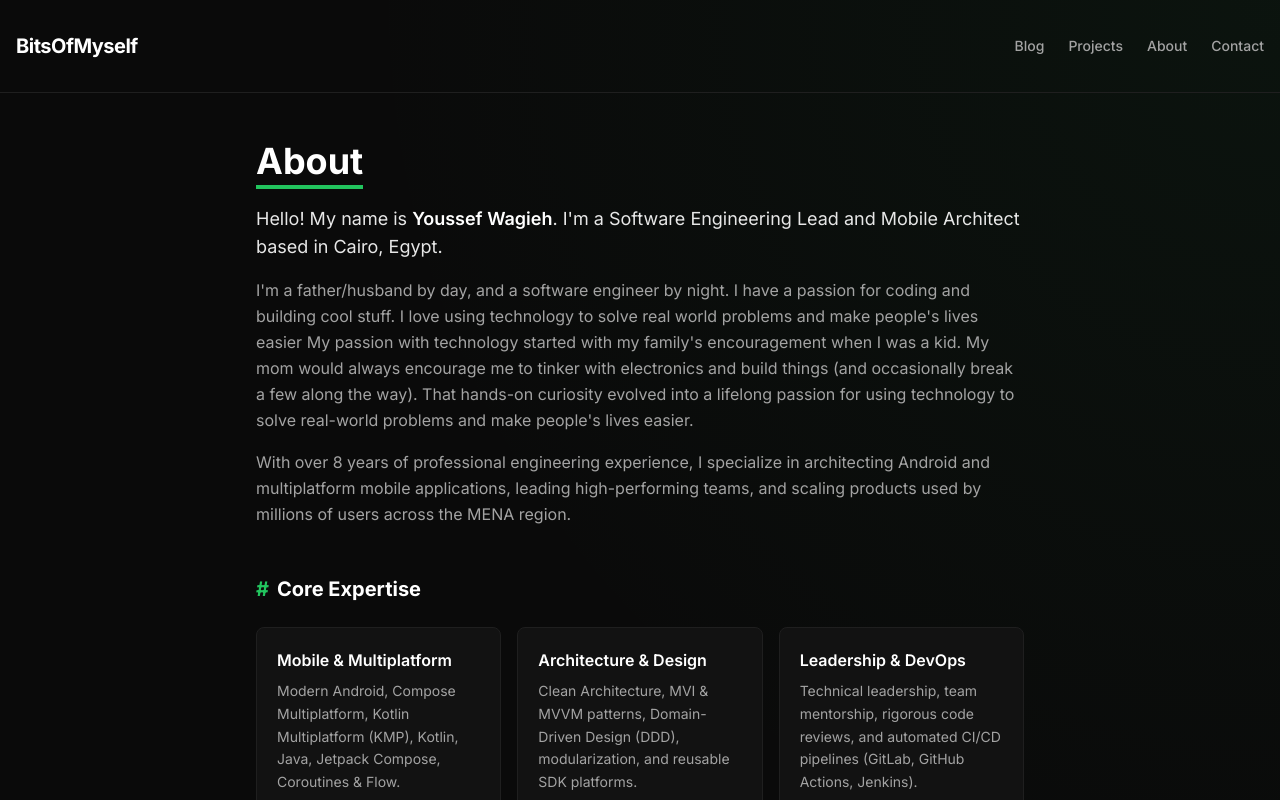
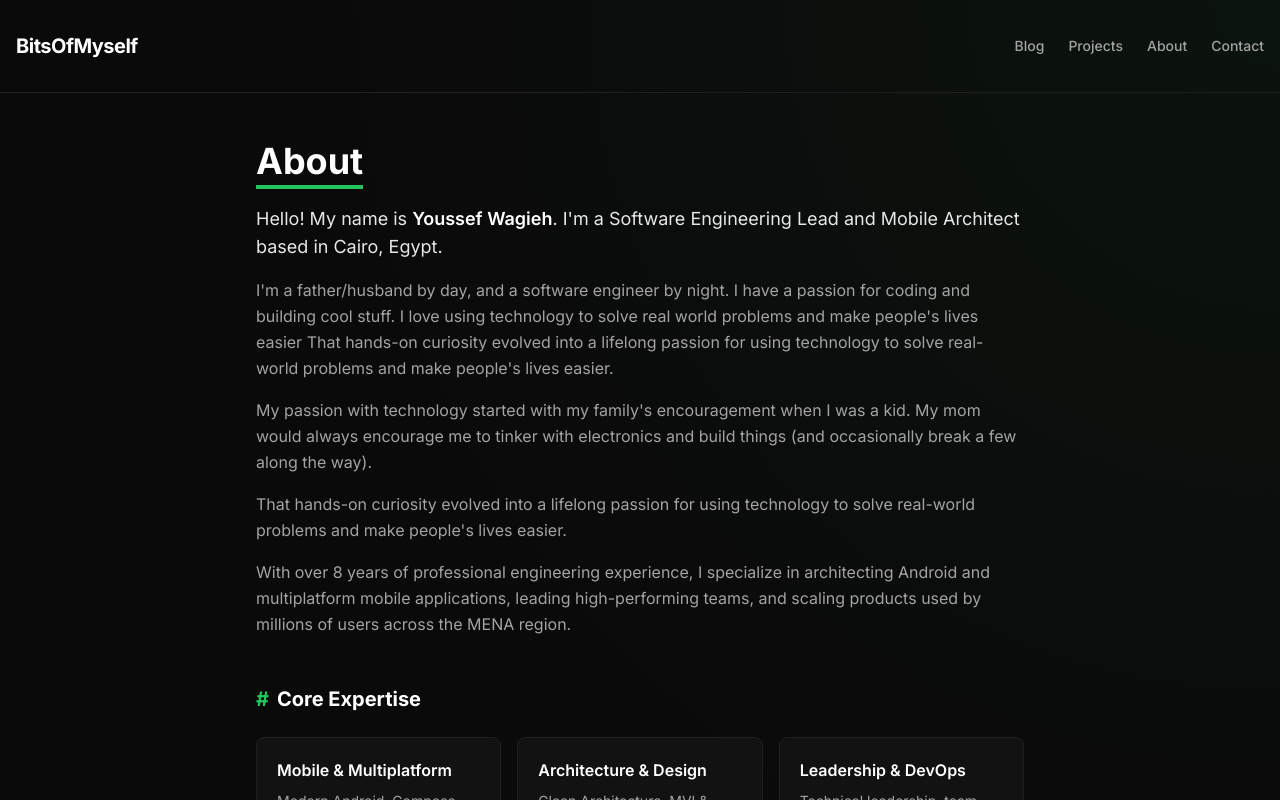
Before and after one commit to joeyoggie/bitsofmyself, a Next.js app: page /about in a window 1280 px wide. Shown: the top 800 px of the page. Built offline with nearby package versions, Linux system fonts and the light colour scheme.

Commit message:
update about page

```diff
--- a/src/app/about/page.tsx
+++ b/src/app/about/page.tsx
@@ -20,9 +20,12 @@ export default function AboutPage() {
                     </p>
                     <p className="text-dark-muted">
                         I'm a father/husband by day, and a software engineer by night. I have a passion for coding and building cool stuff. I love using technology to solve real world problems and make people's lives easier
-
+                        That hands-on curiosity evolved into a lifelong passion for using technology to solve real-world problems and make people's lives easier.
+                    </p>
+                    <p className="text-dark-muted">
                         My passion with technology started with my family's encouragement when I was a kid. My mom would always encourage me to tinker with electronics and build things (and occasionally break a few along the way).
-
+                    </p>
+                    <p className="text-dark-muted">
                         That hands-on curiosity evolved into a lifelong passion for using technology to solve real-world problems and make people's lives easier.
                     </p>
                     <p className="text-dark-muted">
```
